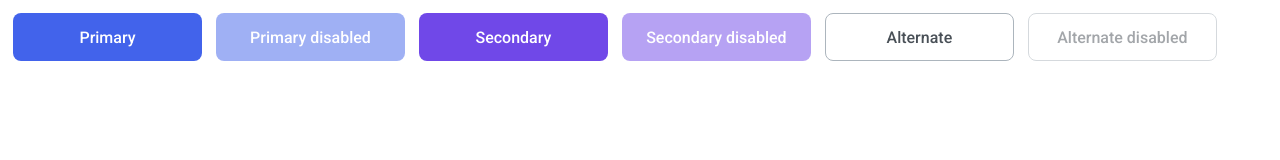
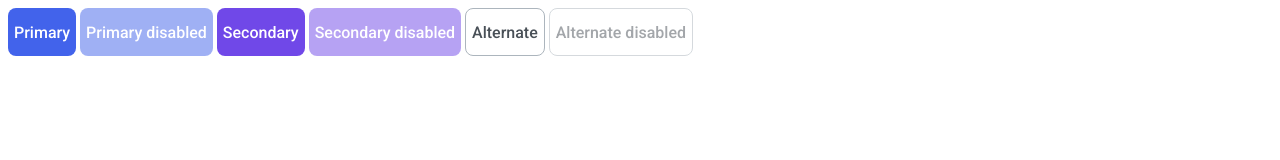
Before and after one commit to js-tasks-ru/htmlcss-20230714_stepanov-management, a website: page 03-lection1/01-button/index.html in a window 1280 px wide. Drawn offline with Linux system fonts and the light colour scheme.

Commit message:
Поправлены кнопки согласно замечаниям

```diff
--- a/03-lection1/01-button/button.css
+++ b/03-lection1/01-button/button.css
@@ -1,9 +1,6 @@
 .button {
     display: inline-block;
-    width: 189px;
     height: 48px;
-    flex-shrink: 0;
-    margin: 5px;
     background-color: var(--white);
     color: var(--grey-4);
     text-align: center;
@@ -15,12 +12,12 @@
     border: none;
     border-radius: 8px;
     cursor: pointer;
+    transition: opacity 200ms ease-in-out, background 200ms ease-in-out;
     }
 
   .button_primary {
     background: var(--blue-2);
     color: var(--white);
-    transition: opacity 200ms ease-in-out, background 200ms ease-in-out;
   }
 
   .button_primary:hover {
@@ -30,7 +27,6 @@
   .button_secondary {
     background: var(--secondary);
     color: var(--white);
-    transition: opacity 200ms ease-in-out, background 200ms ease-in-out;
   }
 
   .button_secondary:hover {
@@ -39,14 +35,13 @@
 
   .button_alternate {
     border: 1px solid var(--grey-6);
-    transition: opacity 200ms ease-in-out, background 200ms ease-in-out;
   }
 
   .button_alternate:hover {
     border: 1px solid var(--grey-7);
   }
 
-  .button_disabled {
+  .button:disabled {
     opacity: 0.5;
     pointer-events: none;
   }
--- a/03-lection1/01-button/index.html
+++ b/03-lection1/01-button/index.html
@@ -8,11 +8,11 @@
     <body>
         <div>
             <button class="button button_primary">Primary</button>
-            <button class="button button_primary button_disabled">Primary disabled</button>
+            <button class="button button_primary" disabled>Primary disabled</button>
             <button class="button button_secondary">Secondary</button>
-            <button class="button button_secondary button_disabled">Secondary disabled</button>
+            <button class="button button_secondary" disabled>Secondary disabled</button>
             <button class="button button_alternate">Alternate</button>
-            <button class="button button_alternate button_disabled">Alternate disabled</button>
+            <button class="button button_alternate" disabled>Alternate disabled</button>
         </div>
     </body>
 </html>
```
